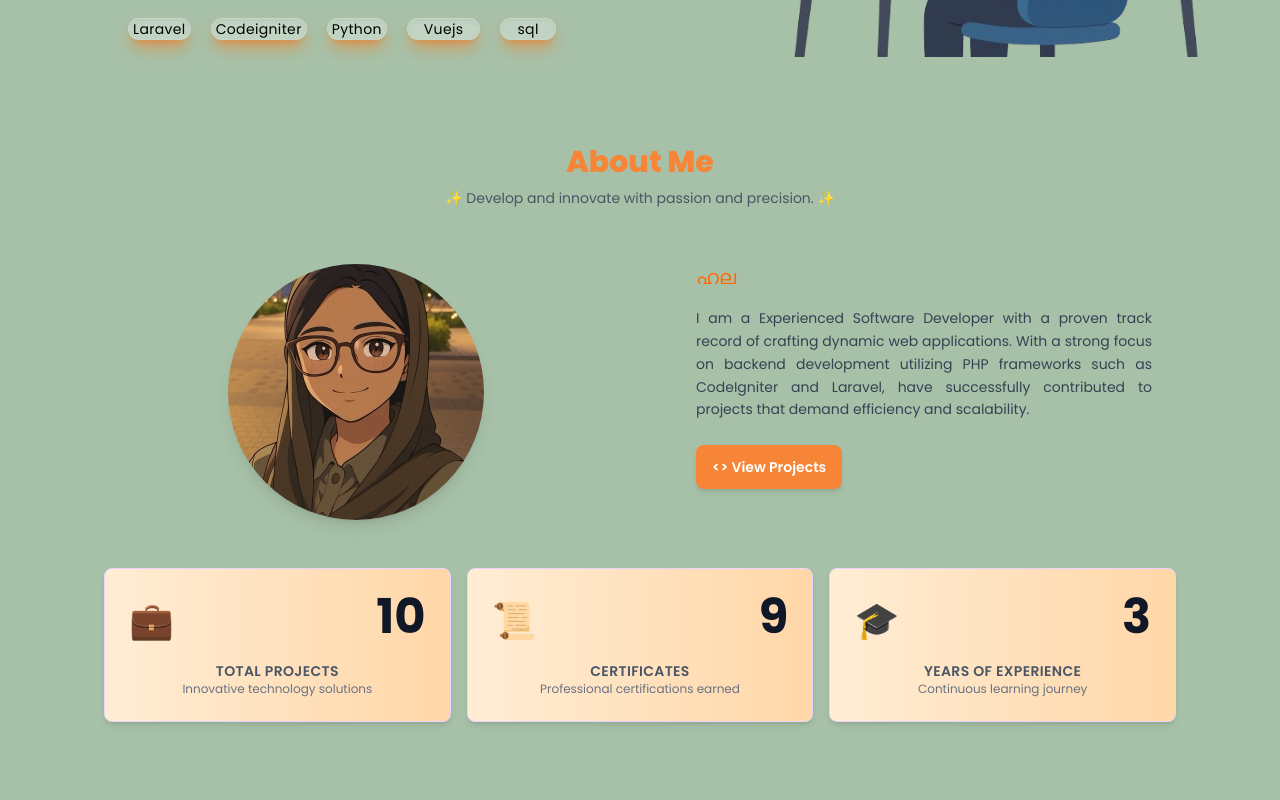
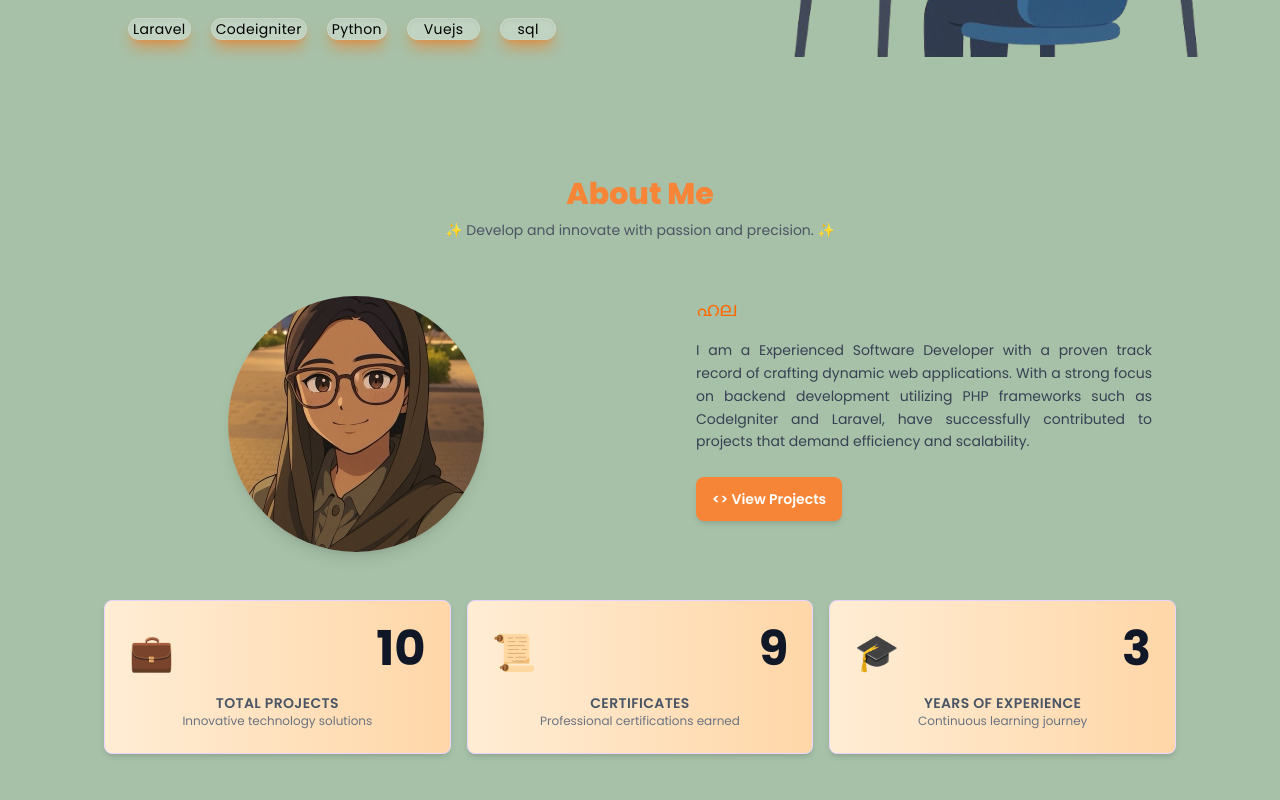
Before and after one commit to jasna18/vue-portfolio-new, a Vue app in the folder portfolio-new/: page / in a window 1280 px wide. Shown: the part 440-1240 px from the top of the page. Built offline with nearby package versions, Linux system fonts and the light colour scheme.

Commit message:
removed min-h-screen from about us section

```diff
--- a/portfolio-new/src/components/Page/AboutUs.vue
+++ b/portfolio-new/src/components/Page/AboutUs.vue
@@ -1,5 +1,5 @@
 <template>
-<section id="about" class="min-h-screen"
+<section id="about" class="py-2 md:py-2 lg:py-8"
 >
 <!-- all manin wrapper  -->
 <div class=" px-4 lg:px-8 w-full lg:mx-autopy-4 md:py-6 dark:bg-gray-900 text-gray-900 dark:text-gray-100 xl:justify-center">
```
